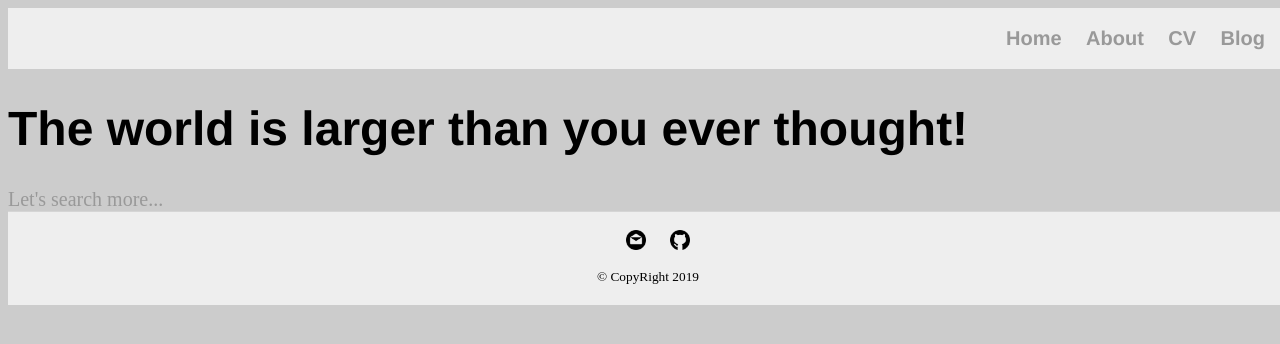
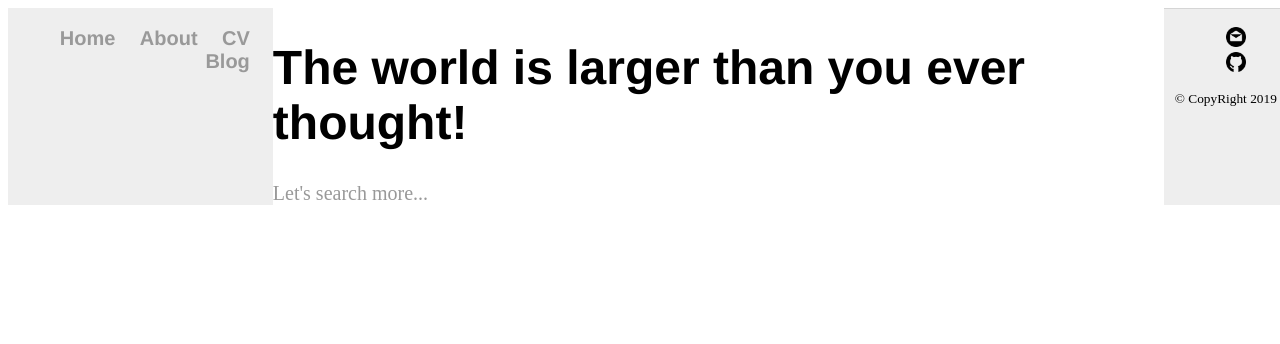
Before and after one commit to SaultBase/SaultBase.github.io, a Jekyll site: the page built from index.html, in a window 1280 px wide. Shown: the top 344 px of the page. Built offline with Jekyll 4.4.1, drawn with Linux system fonts in a browser that asks for light colours.

Commit message:
Update main.css

```diff
--- a/css/main.css
+++ b/css/main.css
@@ -62,24 +62,30 @@ ul.posts li {
 
 @media (min-width:768px) {
 	body {
+		display: -weblit-flex;
+		display: flex;
 		width: 100%;
 		height: 100%;
-		background: #ccc;
+
              }
 }
 
 @media (min-width:992px) {
 	body {
+		display: -weblit-flex;
+		display: flex;
 		width: 100%;
 		height: 100%;
-		background: #ccc;
+
              }
 }
 
 @media (min-width:1200px) {
 	body {
+		display: -weblit-flex;
+		display: flex;
 		width: 100%;
 		height: 100%;
-		background: #ccc;
+
              }
 }
```
